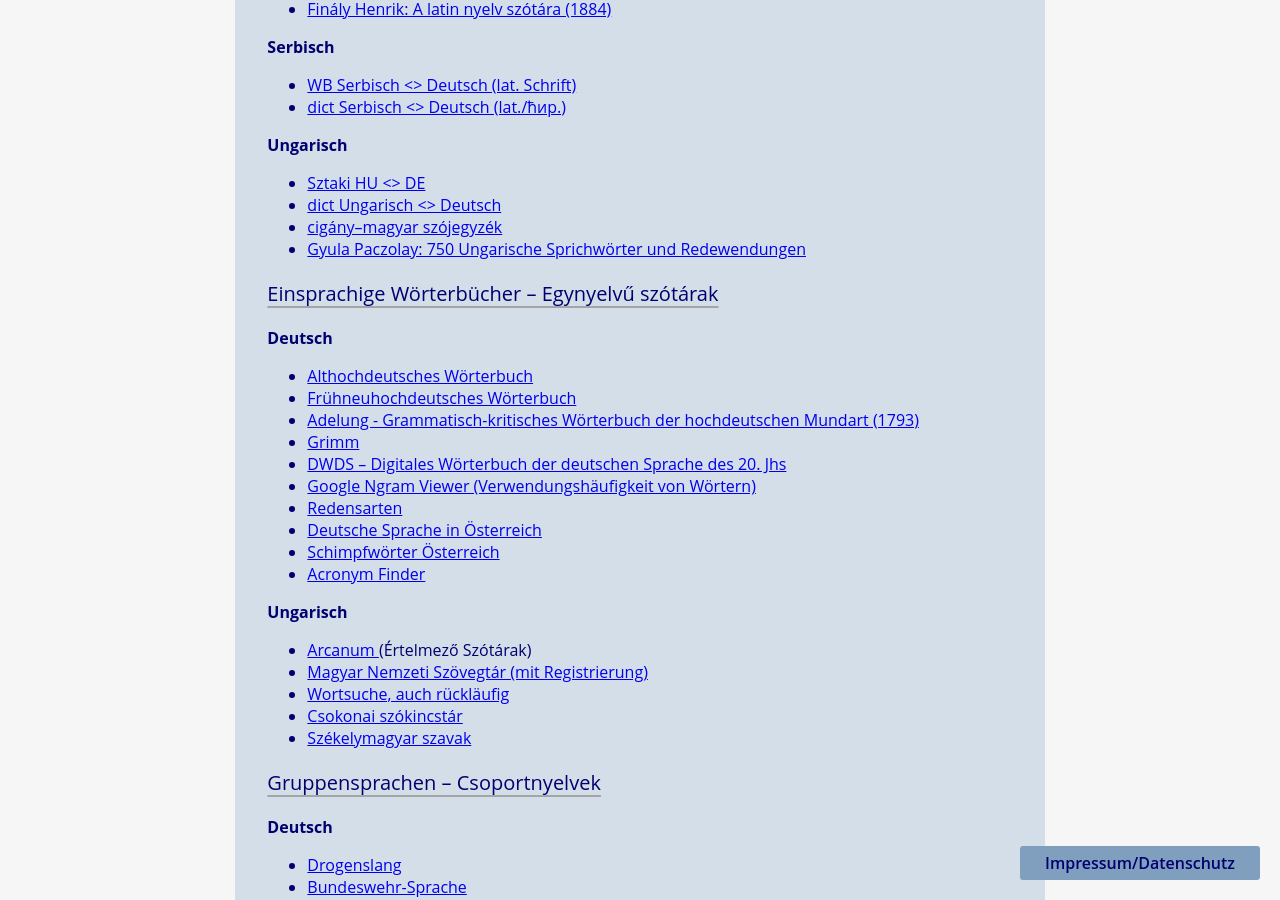
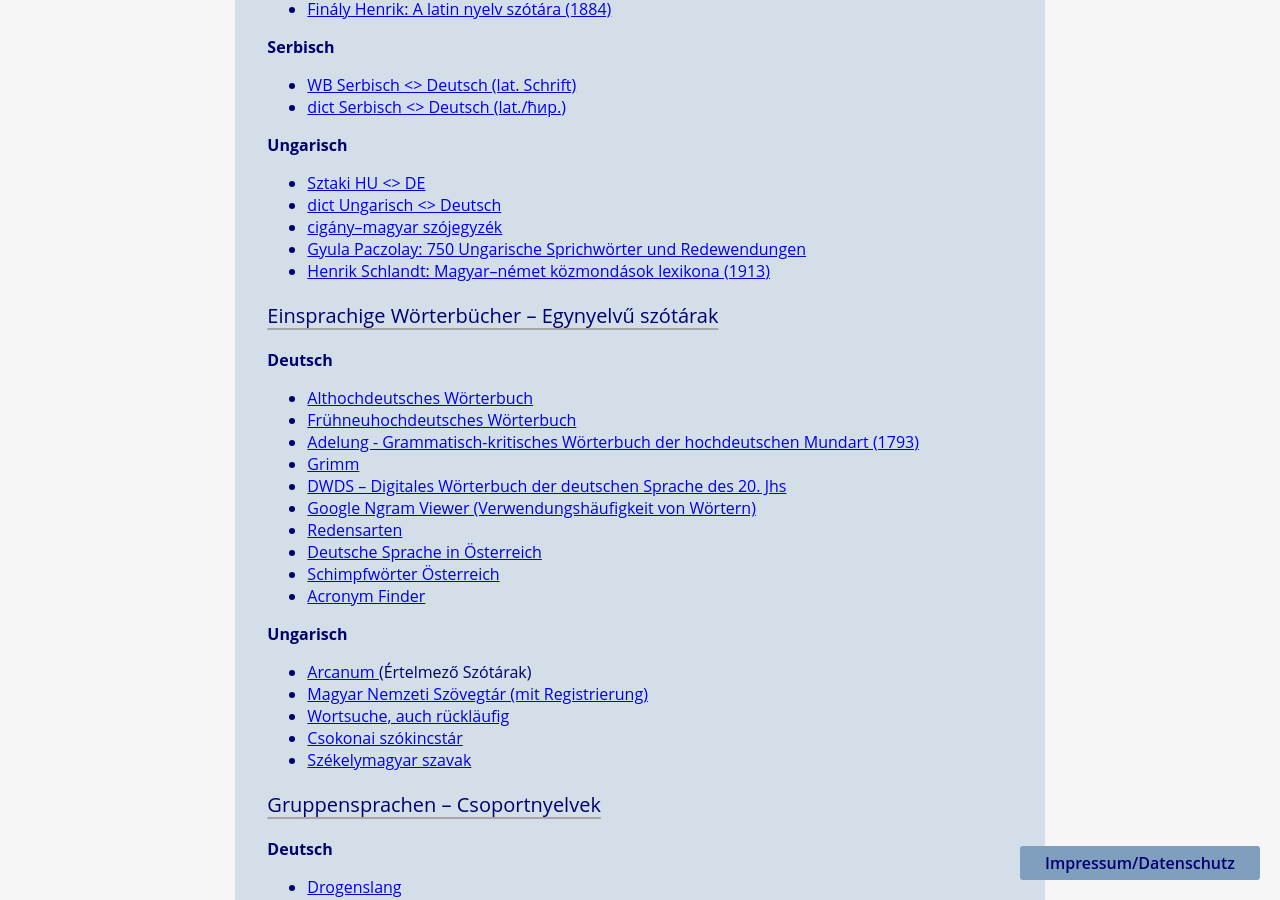
Before and after one commit to rixx/revesz.de, a Jekyll site: the page built from links.md, in a window 1280 px wide and 900 px high, scrolled down 2134 px. Built offline with Jekyll 4.4.1, drawn with Linux system fonts in a browser that asks for light colours.

Commit message:
Update links.md

```diff
--- a/links.md
+++ b/links.md
@@ -114,7 +114,8 @@
 - <a href="http://dict.sztaki.hu/deutsch-ungarisch" target="_blank">Sztaki HU <> DE </a>
 - <a href="https://dehu.dict.cc/">dict Ungarisch <> Deutsch </a>
 - <a href="http://mek.oszk.hu/00000/00080/html/" target="_blank">cigány–magyar szójegyzék</a>
-- <a href="http://mek.oszk.hu/00200/00243/00243.htm" target="_blank">Gyula Paczolay: 750 Ungarische Sprichwörter und Redewendungen </a><!--img src="Gomb.JPG"-->
+- <a href="http://mek.oszk.hu/00200/00243/00243.htm" target="_blank">Gyula Paczolay: 750 Ungarische Sprichwörter und Redewendungen </a>
+- <a href="https://mek.oszk.hu/14700/14728/14728.pdf" target="_blank">Henrik Schlandt: Magyar–német közmondások lexikona (1913) </a>
 
 
 <!-- Einsprachige Wörterbücher -->
```
